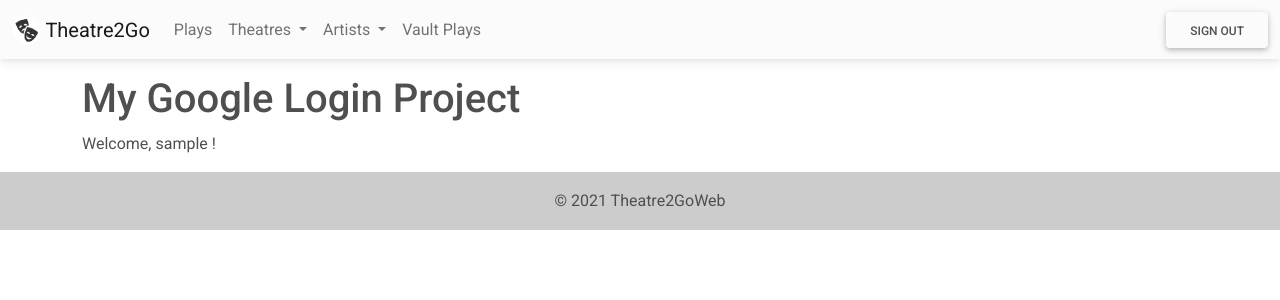
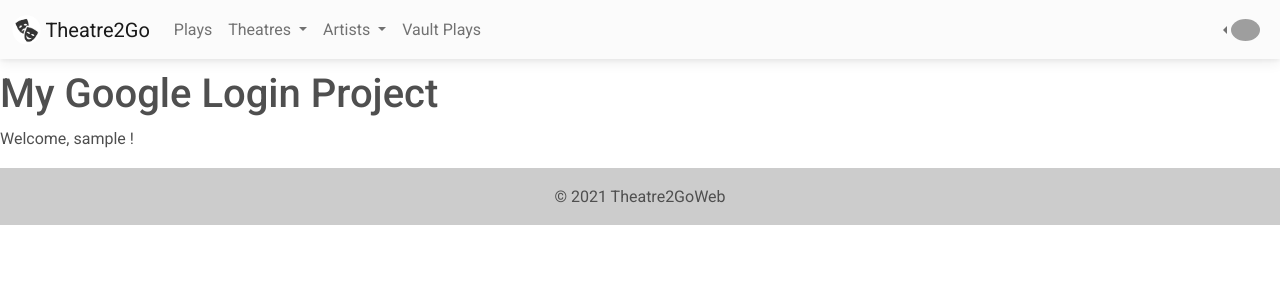
Before and after one commit to edilaitin/Theatre2GoWeb, a Django app: page / in a window 1280 px wide. Shown: the top 300 px of the page. Run offline with Django 3.2, Linux system fonts and the light colour scheme; the visitor is signed in with stand-in values (Sample User, id 1); some libraries are stand-ins or nearby versions; grey boxes are pictures that could not be loaded.

Commit message:
improved navbar play detail 0.0.1 play list upgraded

```diff
--- a/plays/models.py
+++ b/plays/models.py
@@ -10,6 +10,7 @@ class VaultPlay(models.Model):
     shortBio = models.TextField()
     theatre = models.ForeignKey(Theatre, on_delete=models.CASCADE)
     director = models.ForeignKey(Artist, on_delete=models.SET_NULL, related_name="director", null=True)
+    # TODO:
     # writer = models.TextField()
     image = CloudinaryField('playImage')
     carouselImage1 = CloudinaryField('carouselImage1', blank=True, null=True)
--- a/templates/base.html
+++ b/templates/base.html
@@ -34,7 +34,7 @@
 
 <header>
     <!-- Navbar -->
-    <nav class="navbar navbar-expand-lg navbar-light bg-light">
+    <nav class="navbar navbar-expand-lg navbar-light bg-light fixed-top">
         <!-- Container wrapper -->
         <div class="container-fluid">
             <!-- Navbar img -->
@@ -119,14 +119,37 @@
                 <!-- Left links -->
 
                 {% if user.is_authenticated %}
-                    <button
-                            class="btn"
-                            type="button"
-                            data-mdb-ripple-color="dark"
-                            {#                            TODO: log out?#}
-                            onclick="location.href='{% provider_login_url 'google' %}'"
-                    >Sign Out
-                    </button>
+                    <ul class="navbar-nav">
+                        <!-- Avatar -->
+                        <li class="nav-item dropstart">
+                            <a
+                                    class="nav-link dropdown-toggle d-flex align-items-center"
+                                    href="#"
+                                    id="navbarDropdownMenuLink"
+                                    role="button"
+                                    data-mdb-toggle="dropdown"
+                                    aria-expanded="false"
+                            >
+                                <img
+                                        {#                                        TODO: user picture#}
+                                        src="https://mdbootstrap.com/img/Photos/Avatars/img (31).jpg"
+                                        class="rounded-circle"
+                                        height="22"
+                                        alt=""
+                                        loading="lazy"
+                                />
+                            </a>
+                            <ul class="dropdown-menu" aria-labelledby="navbarDropdownMenuLink">
+                                {#                                TODO: link?#}
+                                <li><a class="dropdown-item" href="#">My profile</a></li>
+                                <li>
+                                    <hr class="dropdown-divider"/>
+                                </li>
+                                {#                                TODO: logout#}
+                                <li><a class="dropdown-item" href="#">Logout</a></li>
+                            </ul>
+                        </li>
+                    </ul>
                 {% else %}
                     <button
                             class="btn"
@@ -145,16 +168,14 @@
     <!-- Navbar -->
 
 </header>
-
-<main>
-    <div class="container mt-3">
-        {% block content %}
-        {% endblock %}
-    </div>
+{#keep padding at 70px, otherwise the fixed-top navbar overlaps the site content#}
+<main style="padding-top: 70px">
+    {% block content %}
+    {% endblock %}
 </main>
 
 <footer>
-    <div class="text-center p-3" style="background-color: rgba(0, 0, 0, 0.2)">
+    <div class="text-center py-3" style="background-color: rgba(0, 0, 0, 0.2)">
         © 2021 Theatre2GoWeb
     </div>
 </footer>
```
Also changed, not shown: templates/plays/play_detail.html (+37 -13 lines), templates/plays/play_list.html (+6 -3 lines).
